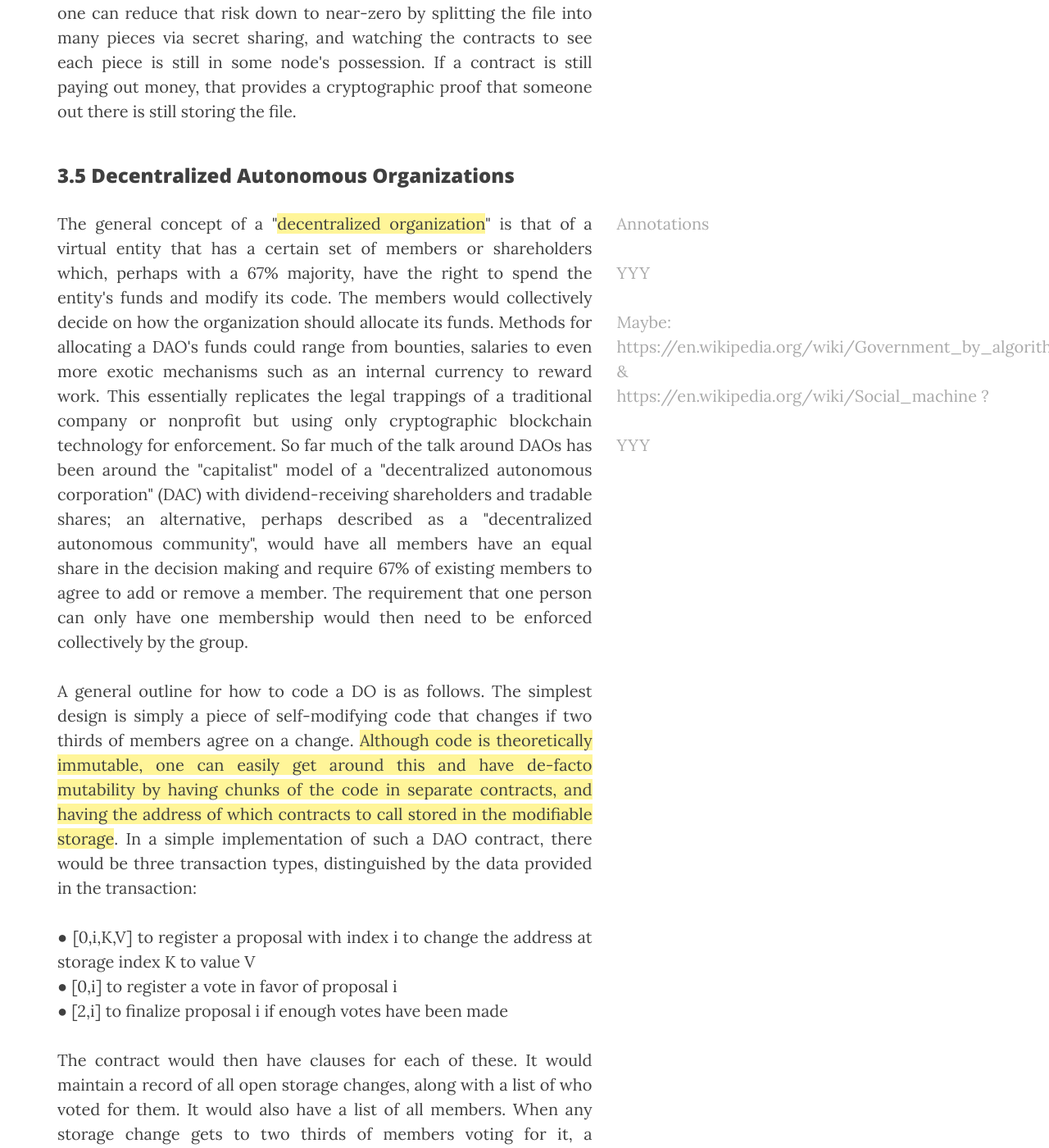
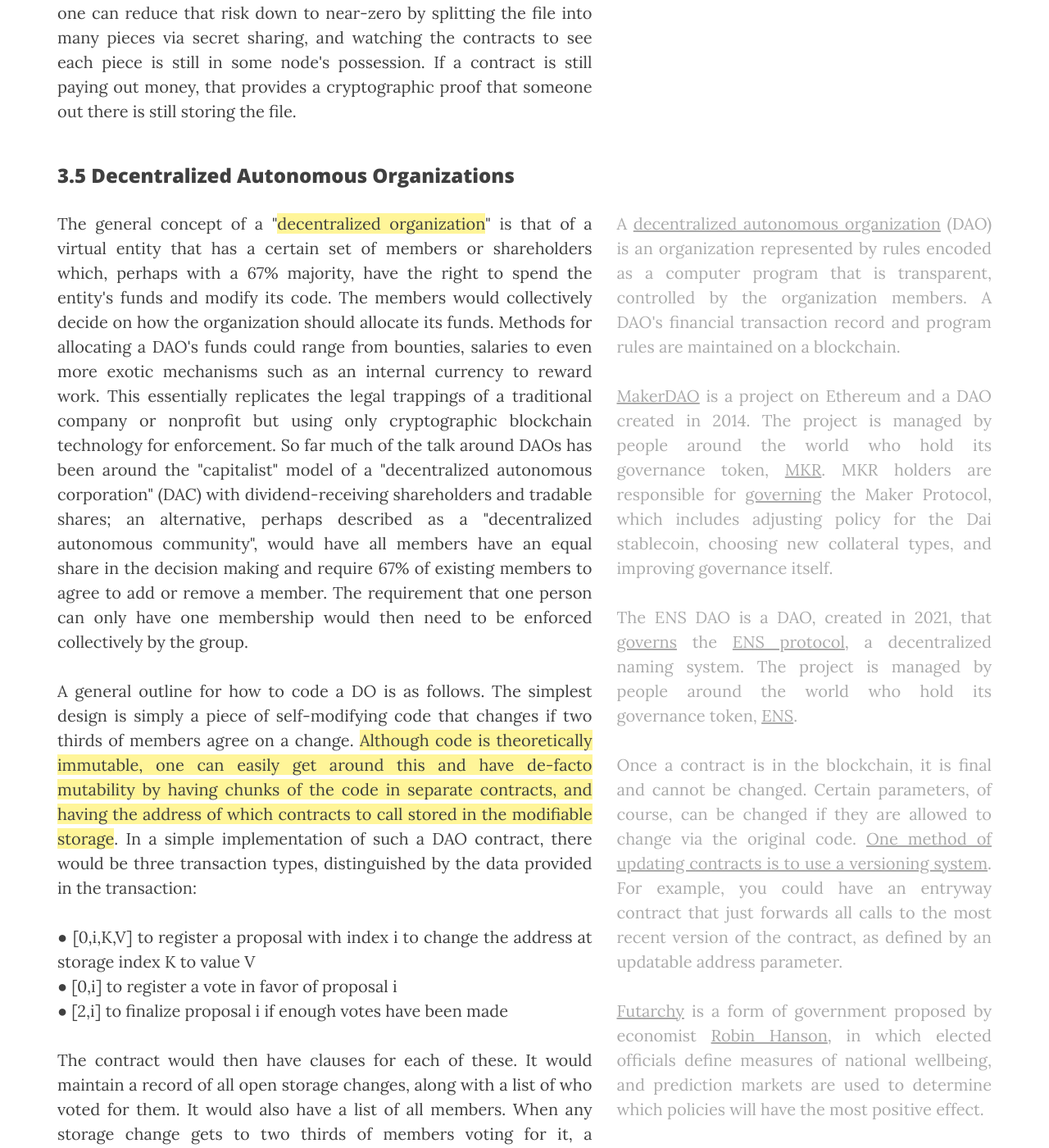
Before and after one commit to dylanhogg/dylanhogg.github.io, a Jekyll site: the page built from _posts/2022-01-01-ethereum-whitepaper-annotated.html, in a window 1280 px wide and 1400 px high, scrolled down 29760 px. Shown: the whole window at 82% size. Built offline with Jekyll 4.4.1, drawn with Linux system fonts in a browser that asks for light colours; nearby versions of some CDN libraries; comment, search, counter and statistics services are not loaded; some of the changed text lies outside the part shown.

Commit message:
More annotations.

```diff
--- a/_posts/2022-01-01-ethereum-whitepaper-annotated.html
+++ b/_posts/2022-01-01-ethereum-whitepaper-annotated.html
@@ -668,7 +668,7 @@ https://quotebanq.wpcomstaging.com/wp-content/uploads/2018/08/02.01._final_Ether
         <h3>&nbsp;</h3>
         <p>There are <a href="https://etherscan.io/tokens">thousands of Ethereum tokens</a> standardised by the <a href="https://ethereum.org/en/developers/docs/standards/tokens/erc-20/">ERC-20 fungible token standard</a>, where by <a href="https://en.wikipedia.org/wiki/Fungibility">fungibility</a> is the property of a good or a commodity whose individual units are essentially interchangeable
         </p>
-        <p>Additionally there are <a href="https://ethereum.org/en/developers/docs/standards/tokens/">other ERC token standards</a> for <a href="https://en.wikipedia.org/wiki/Non-fungible_token">non-fungible</a> tokens (NFT's).</p>
+        <p>Additionally there are <a href="https://ethereum.org/en/developers/docs/standards/tokens/">other ERC token standards</a> for <a href="https://en.wikipedia.org/wiki/Non-fungible_token">non-fungible</a> tokens (<a href="https://ethereum.org/en/nft/">NFT's</a>).</p>
     </div>
 </div>
 
@@ -691,13 +691,17 @@ https://quotebanq.wpcomstaging.com/wp-content/uploads/2018/08/02.01._final_Ether
     </div>
     <div class="col-lg-5 anno">
         <h3>&nbsp;</h3>
+        <p><a href="https://en.wikipedia.org/wiki/Decentralized_finance">Decentralized Finance</a> (DeFi) is a blockchain-based form of finance that does not rely on central financial intermediaries such as brokerages, exchanges, or banks to offer traditional financial instruments, and instead utilizes smart contracts on blockchains.
+        </p>
+        <p>As of January 2021, approximately $20.5 billion was invested in DeFi.
+        </p>
         <p><a href="https://www.coingecko.com/en/coins/dai">DAI</a> is an example of an Ethereum based <a href="https://en.wikipedia.org/wiki/Stablecoin">stable coin</a> that is soft pegged to the US Dollar.
         </p>
         <p><a href="https://www.coingecko.com/en/coins/chainlink">Chainlink</a> is an example of a Ethereum based distributed <a href="https://en.wikipedia.org/wiki/Blockchain_oracle">oracle</a> enabling the creation of hybrid smart contracts by connecting with the outside world.
         </p>
         <p><a href="https://www.coingecko.com/en/coins/uniswap">Uniswap</a> is an example of a decentralized finance protocol that is used to exchange cryptocurrencies.
         </p>
-        <p>There are <a href="https://ethereum.org/en/dapps/?category=finance">many many more</a> decentralised finance (DeFi) examples around lending, borrowing, swaps, trading, payments etc.
+        <p>There are <a href="https://ethereum.org/en/dapps/?category=finance">many more (DeFi) projects</a> around lending, borrowing, swaps, trading, payments etc.
         </p>
     </div>
 </div>
@@ -716,13 +720,9 @@ https://quotebanq.wpcomstaging.com/wp-content/uploads/2018/08/02.01._final_Ether
     </div>
     <div class="col-lg-5 anno">
         <h3>&nbsp;</h3>
-        <p><a href="https://www.coingecko.com/en/coins/ethereum-name-service">Ethereum Name Service</a> (ENS) is a decentralized naming system mallowing human-readable names like "bob.eth" to map to identifiers such as addresses, content hashes, and metadata.
+        <p><a href="https://www.coingecko.com/en/coins/ethereum-name-service">Ethereum Name Service</a> (ENS) is a decentralized naming system allowing human-readable names like "bob.eth" to map to identifiers such as addresses, content hashes, and metadata.
         </p>
-        <p>https://erc725alliance.org/ & https://github.com/ERC725Alliance/ERC725 & https://github.com/ERC725Alliance/ERC725/blob/main/docs/use-cases.md
-        </p>
-        <p>YYY
-        </p>
-        <p>YYY
+        <p><a href="https://github.com/ethereum/EIPs/pull/4361">EIP-4361</a> is an early proposal to standardize off-chain authentication for Ethereum accounts to establish sessions.
         </p>
     </div>
 </div>
@@ -739,14 +739,17 @@ https://quotebanq.wpcomstaging.com/wp-content/uploads/2018/08/02.01._final_Ether
     </div>
     <div class="col-lg-5 anno">
         <h3>&nbsp;</h3>
-        <p>
-            Annotations
+        <p><a href="https://ethereum.org/en/developers/docs/storage/">Decentralized storage</a> systems consist of a peer-to-peer network of user-operators who hold a portion of the overall data, creating a resilient file storage sharing system.
         </p>
-        <p>YYY
+        <p>Ethereum itself can be used as a decentralized storage system, and it is when it comes to code storage in all the smart contracts. However, when it comes to large amounts of data, that isn't what Ethereum was designed for.
         </p>
-        <p>YYY
+        <p>In most cases, instead of storing all data on-chain, the hash of where the data is located on a chain gets stored. This way, the entire chain doesn't need to scale to keep all of the data.
         </p>
-        <p>YYY
+        <p><a href="https://www.coingecko.com/en/coins/filecoin">Filecoin</a> is a decentralized storage network based on the Interplanetary File Storage (IPFS) protocol.
+        </p>
+        <p><a href="https://www.coingecko.com/en/coins/storj">Storj</a> is an open-source platform that leverages the blockchain to provide end-to-end encrypted cloud storage services.
+        </p>
+        <p><a href="https://www.coingecko.com/en/coins/swarm">Swarm</a> is a system of peer-to-peer networked nodes that create a decentralised storage and communication service. The system is economically self-sustaining due to a built-in incentive system enforced through smart contracts on the Ethereum blockchain and powered by the BZZ token.
         </p>
     </div>
 </div>
@@ -771,14 +774,16 @@ https://quotebanq.wpcomstaging.com/wp-content/uploads/2018/08/02.01._final_Ether
     </div>
     <div class="col-lg-5 anno">
         <h3>&nbsp;</h3>
-        <p>
-            Annotations
+        <p>A <a href="https://en.wikipedia.org/wiki/Decentralized_autonomous_organization">decentralized autonomous organization</a> (DAO) is an organization represented by rules encoded as a computer program that is transparent, controlled by the organization members. A DAO's financial transaction record and program rules are maintained on a blockchain.
+            <!-- Consider adding maybe: https://en.wikipedia.org/wiki/Government_by_algorithm & https://en.wikipedia.org/wiki/Social_machine links -->
         </p>
-        <p>YYY
+        <p><a href="https://makerdao.com/">MakerDAO</a> is a project on Ethereum and a DAO created in 2014. The project is managed by people around the world who hold its governance token, <a href="https://www.coingecko.com/en/coins/maker">MKR</a>. MKR holders are responsible for <a href="https://makerdao.com/en/governance">governing</a> the Maker Protocol, which includes adjusting policy for the Dai stablecoin, choosing new collateral types, and improving governance itself.
         </p>
-        <p>Maybe: https://en.wikipedia.org/wiki/Government_by_algorithm & https://en.wikipedia.org/wiki/Social_machine ?
+        <p>The ENS DAO is a DAO, created in 2021, that <a href="https://docs.ens.domains/v/governance/">governs</a> the <a href="https://docs.ens.domains/">ENS protocol</a>, a decentralized naming system. The project is managed by people around the world who hold its governance token, <a href="https://www.coingecko.com/en/coins/ethereum-name-service">ENS</a>.
         </p>
-        <p>YYY
+        <p>Once a contract is in the blockchain, it is final and cannot be changed. Certain parameters, of course, can be changed if they are allowed to change via the original code. <a href="https://ethereum.stackexchange.com/questions/2404/upgradeable-smart-contracts/190#190">One method of updating contracts is to use a versioning system</a>. For example, you could have an entryway contract that just forwards all calls to the most recent version of the contract, as defined by an updatable address parameter.
+        </p>
+        <p><a href="https://en.wikipedia.org/wiki/Futarchy">Futarchy</a> is a form of government proposed by economist <a href="https://en.wikipedia.org/wiki/Robin_Hanson">Robin Hanson</a>, in which elected officials define measures of national wellbeing, and prediction markets are used to determine which policies will have the most positive effect.
         </p>
     </div>
 </div>
```
